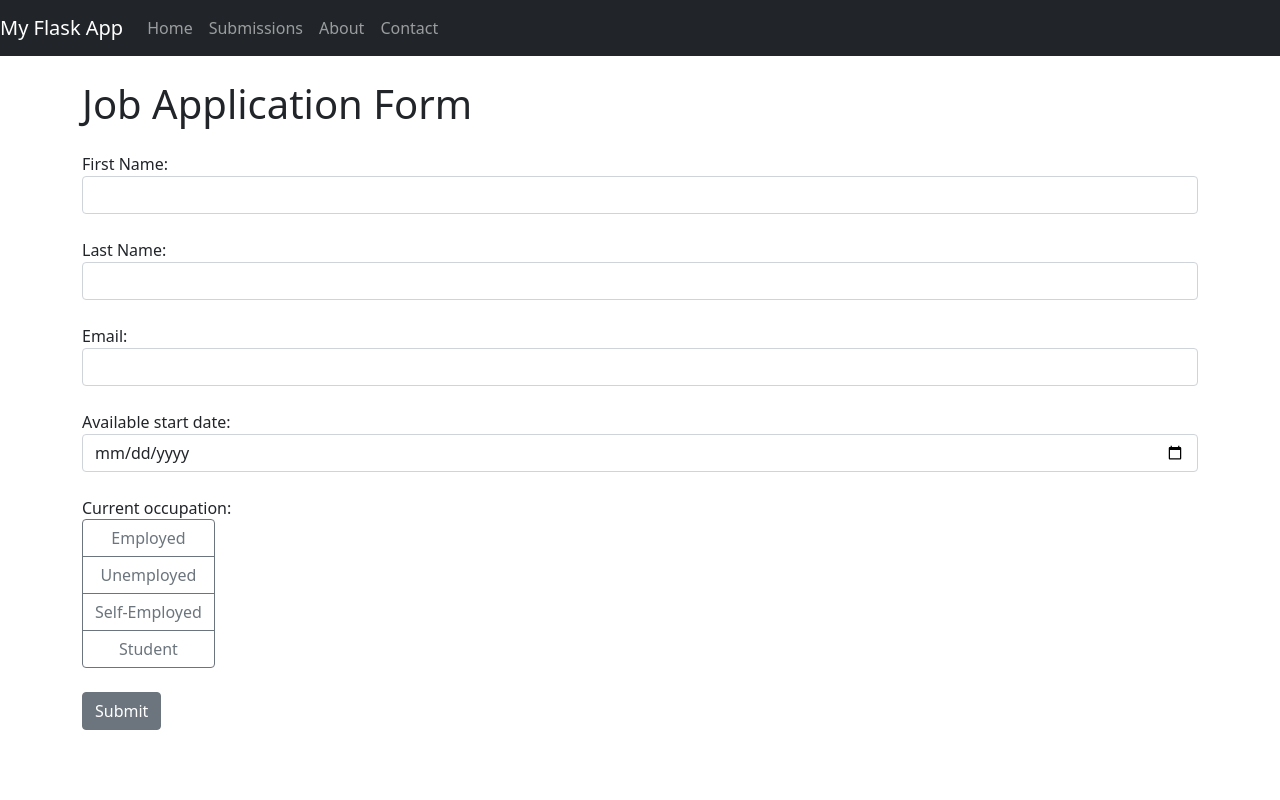
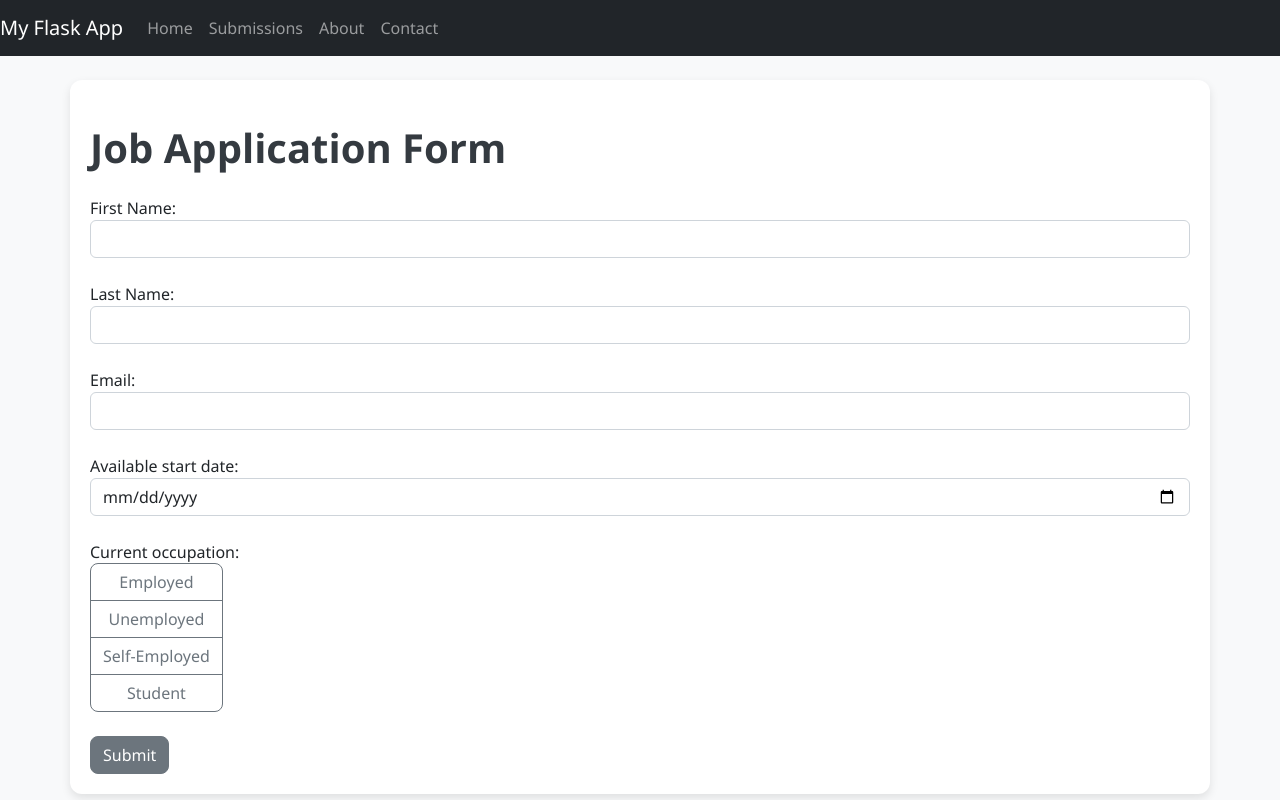
Before and after one commit to tihomirtx88/JobAplicationForm, a Flask app: page / in a window 1280 px wide. Run offline with Flask 3, Linux system fonts and the light colour scheme.

Commit message:
Adding basic styles

```diff
--- a/static/style.css
+++ b/static/style.css
@@ -0,0 +1,64 @@
+/* Основни настройки */
+body {
+    background-color: #f8f9fa; /* светлосив фон */
+    font-family: 'Segoe UI', Tahoma, Geneva, Verdana, sans-serif;
+}
+
+/* Контейнерът на страниците */
+.container {
+    background: white;
+    padding: 20px;
+    border-radius: 12px;
+    box-shadow: 0 4px 10px rgba(0, 0, 0, 0.1);
+    margin-top: 20px;
+}
+
+/* Заглавия */
+h1, h2, h3 {
+    color: #343a40;
+    font-weight: 600;
+}
+
+/* Бутоните */
+.btn {
+    border-radius: 8px;
+    transition: 0.3s;
+}
+
+.btn:hover {
+    transform: translateY(-2px);
+    box-shadow: 0 4px 12px rgba(0, 0, 0, 0.2);
+}
+
+/* Таблици (например submissions.html) */
+.table {
+    background-color: #fff;
+    border-radius: 8px;
+    overflow: hidden;
+}
+
+.table th {
+    background: #495057;
+    color: white;
+}
+
+.table td, .table th {
+    padding: 12px;
+}
+
+/* Формуляри */
+.form-control {
+    border-radius: 6px;
+    box-shadow: none !important;
+    border: 1px solid #ced4da;
+}
+
+.form-control:focus {
+    border-color: #6c63ff;
+    box-shadow: 0 0 0 0.2rem rgba(108, 99, 255, 0.25);
+}
+
+/* Навигация */
+.navbar {
+    margin-bottom: 20px;
+}
--- a/templates/base.html
+++ b/templates/base.html
@@ -4,6 +4,7 @@
   <meta charset="utf-8">
   <title>{{ title or "Flask App" }}</title>
   <link rel="stylesheet" href="https://cdn.jsdelivr.net/npm/bootstrap@5.1.3/dist/css/bootstrap.min.css">
+    <link rel="stylesheet" href="{{ url_for('static', filename='style.css') }}">
 </head>
     <body>
         <nav class="navbar navbar-expand-lg navbar-dark bg-dark">
```
